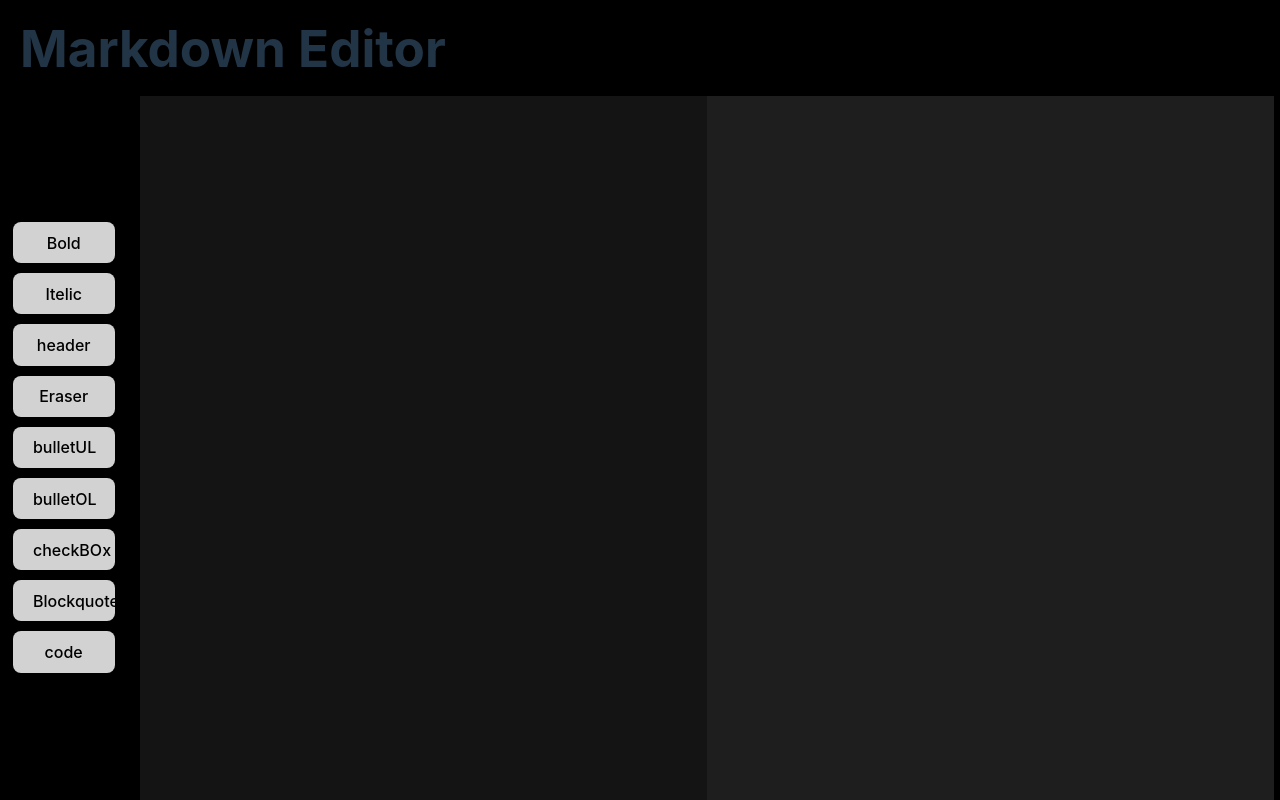
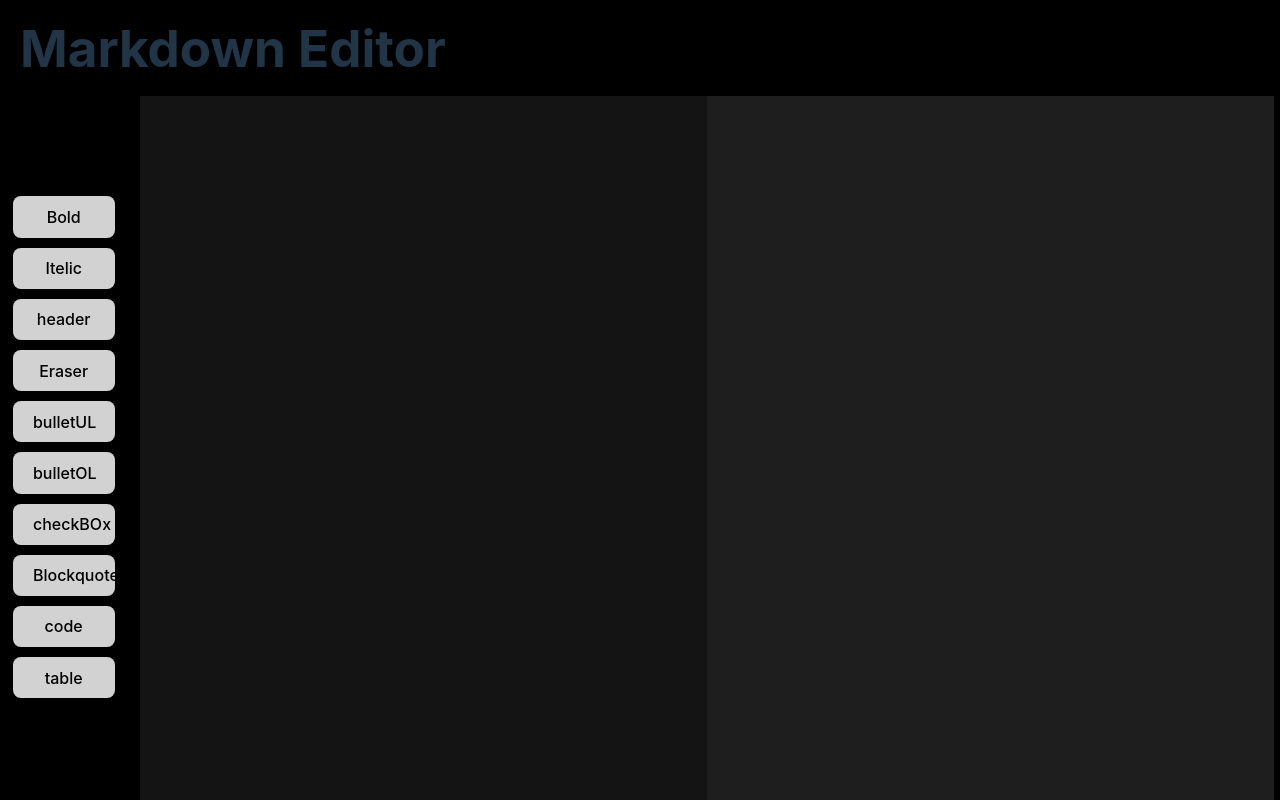
Before and after one commit to mitalrs/Reactjs-beginner-project, a React (Vite) app in the folder MarkDownEdit/: page / in a window 1280 px wide. Built offline with nearby package versions, Linux system fonts and the light colour scheme.

Commit message:
more function added basic

```diff
--- a/MarkDownEdit/src/App.jsx
+++ b/MarkDownEdit/src/App.jsx
@@ -58,6 +58,9 @@ function App() {
   function handleBlokquote() {
     insertAtCursor("\n\n> ", "\n\n");
   }
+  function handleTable() {
+    insertAtCursor("\n\n| ", "|  |\n|----|--|\n|----|--|\n\n");
+  }
 
   function handleHeaderOne(e) {
     const textAreaStr = markdownString.substring(
@@ -101,9 +104,9 @@ function App() {
         <button onClick={handleBulletOl}>bulletOL</button>
         <button onClick={handleCheckBox}>checkBOx</button>
         <button onClick={handleBlokquote}>Blockquote</button>
-          <button onClick={handleCode}>code</button>
-          {/* <button onClick={handleTable}>table</button>
-        <button onClick={handleLink}>Link</button>
+        <button onClick={handleCode}>code</button>
+        <button onClick={handleTable}>table</button>
+        {/* <button onClick={handleLink}>Link</button>
         <button onClick={handleimg}>img</button> */}
         </nav>
         <main className="main">
```
